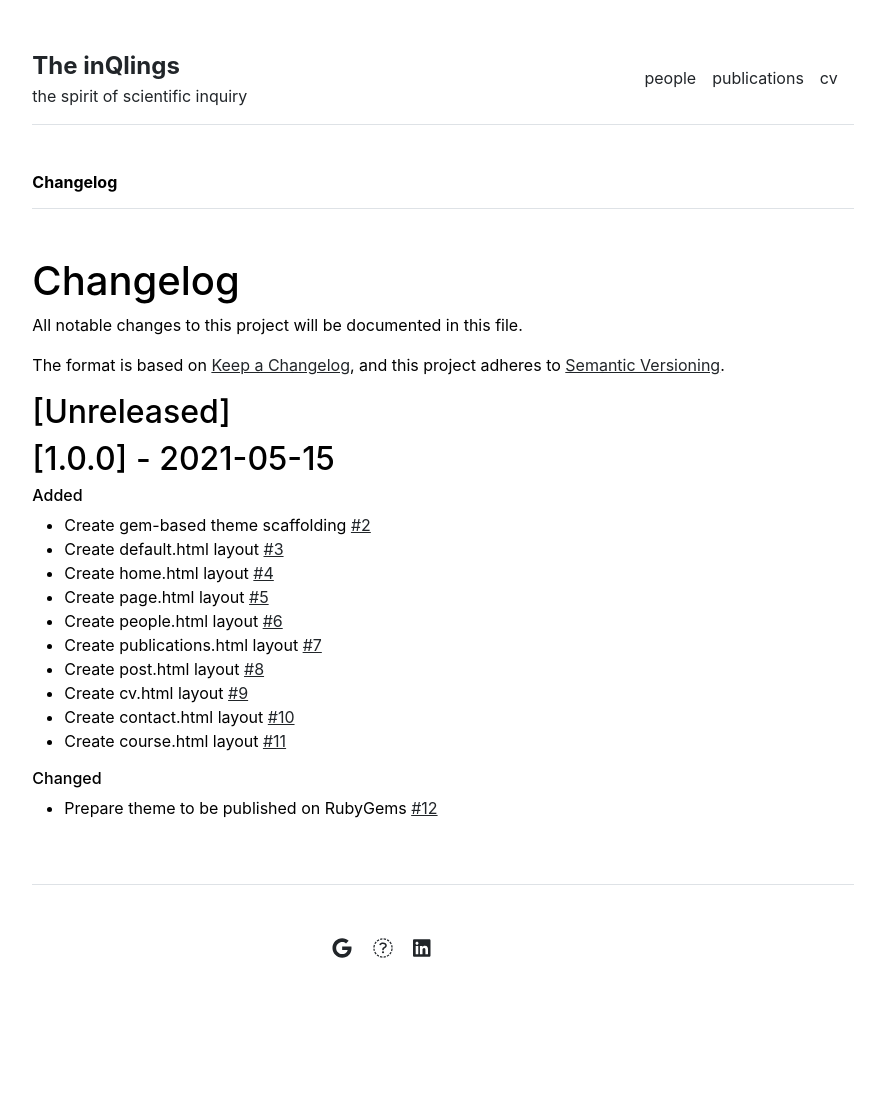
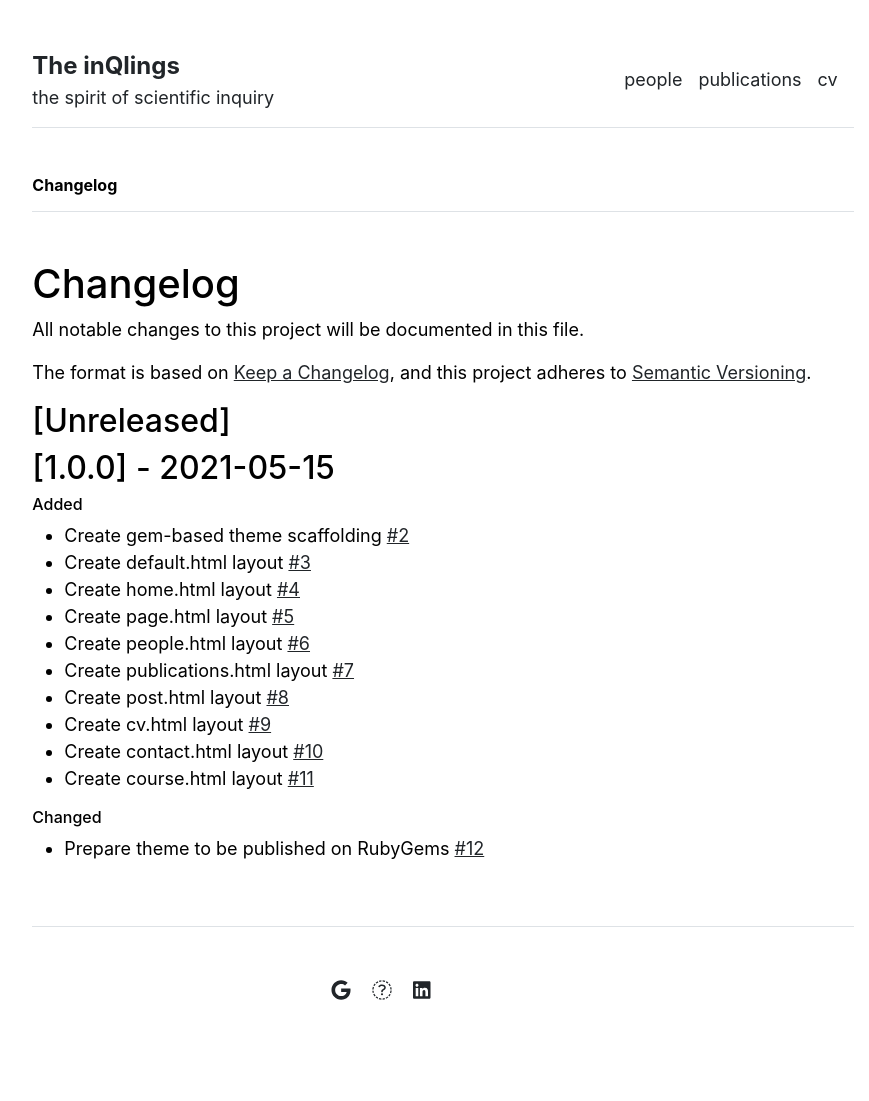
Before and after one commit to nelly-ng/nelly-ng.github.io, a Jekyll site: the page built from CHANGELOG.md, in a window 1280 px wide. Shown: the whole page, without its empty margins (197-1066 px from the left). Built offline with Jekyll 4.4.1, drawn with Linux system fonts in a browser that asks for light colours; our own code applies the rules of GitHub Pages for plain Markdown files; before the commit the page ends 1059 px from its top, so only the background shows below that.

Commit message:
Update main.scss

```diff
--- a/_sass/main.scss
+++ b/_sass/main.scss
@@ -1,17 +1,39 @@
 $backgroundColor: #ffffff;
 $bodyColor: #000000;
-$bodyFont: -apple-system,BlinkMacSystemFont,"Segoe UI",Helvetica,Arial,sans-serif,"Apple Color Emoji","Segoe UI Emoji","Segoe UI Symbol";
+$bodyFont: -apple-system, BlinkMacSystemFont, "Segoe UI", Helvetica, Arial, sans-serif, "Apple Color Emoji", "Segoe UI Emoji", "Segoe UI Symbol";
 $linkColor: #212529 !important;
 
+$bodyFontSize: 18px;
+$heading1Size: 2.5rem;
+$heading2Size: 2rem;
+$heading3Size: 1rem;
+$paragraphFontSize: 1.125rem;
+
+/* Base styles */
 body {
   background: $backgroundColor;
   color: $bodyColor;
   font-family: $bodyFont;
+  font-size: $bodyFontSize;
 }
 
 body a {
-  color: $linkColor
+  color: $linkColor;
 }
 
-h1 { font-size: 2.5rem; }
-h3 { font-size: 1.0rem; }
+/* Typography */
+h1 {
+  font-size: $heading1Size;
+}
+
+h2 {
+  font-size: $heading2Size;
+}
+
+h3 {
+  font-size: $heading3Size;
+}
+
+p {
+  font-size: $paragraphFontSize;
+}
```
